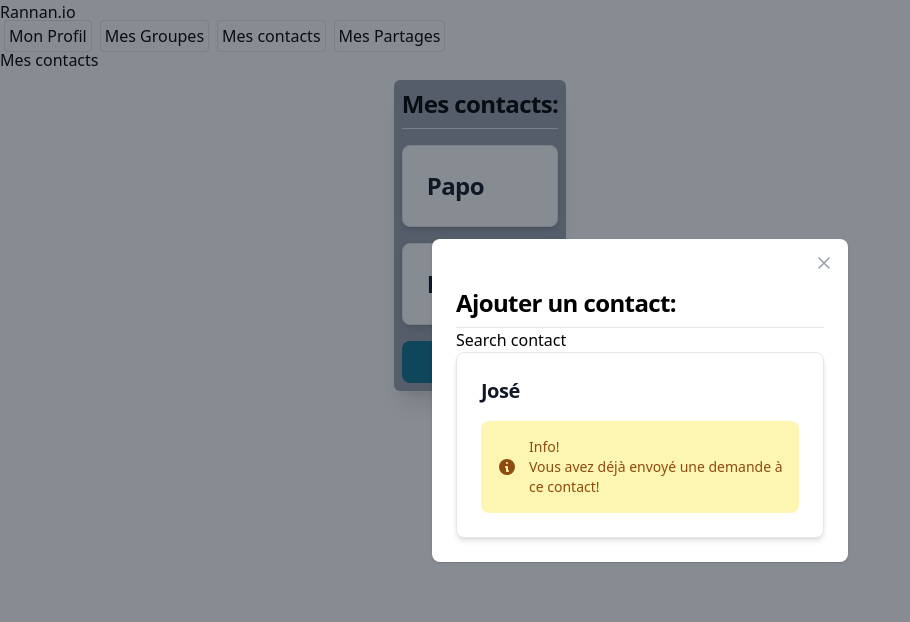
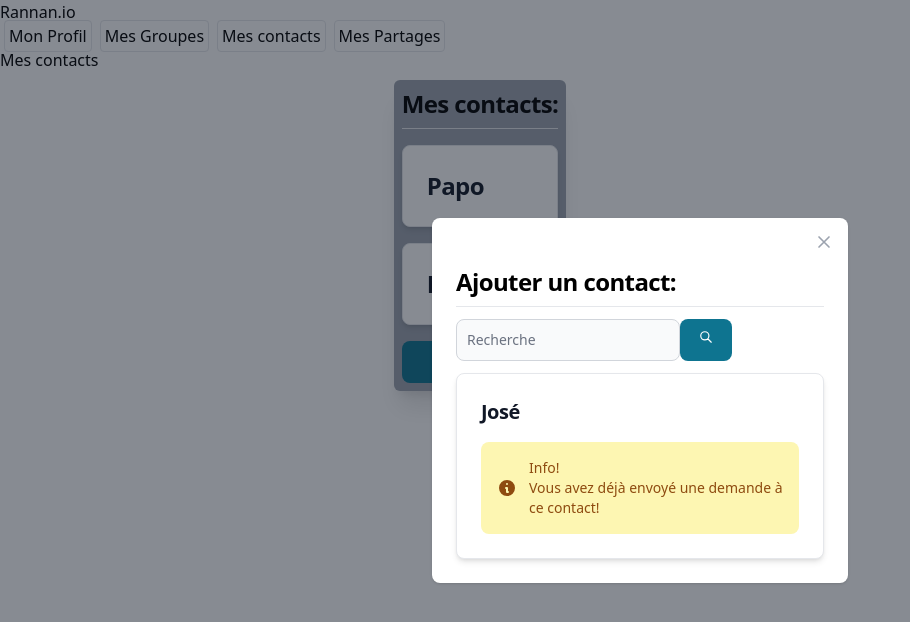
Before and after one commit to Tonyac-create/Rannan_Front, a React (Vite) app: page /contacts in a window 1280 px wide. Both pictures are taken after a click on the button "Ajouter". Shown: the top 622 px of the page, without its empty margins (0-910 px from the left). Built offline with nearby package versions, Linux system fonts and the light colour scheme.

Commit message:
barre de recherche visuelle non fonctionnelle

```diff
--- a/src/components/ContactsList/CL-ModalAddContact/ModalAddContact.tsx
+++ b/src/components/ContactsList/CL-ModalAddContact/ModalAddContact.tsx
@@ -1,11 +1,12 @@
 import React from 'react'
 import AddContact from '../../Forms/AddContact/AddContact'
+import SearchUser from '../../Forms/SearchUser/SearchUser'
 
 const ModalAddContact = () => {
   return (
-    <div className='modalAddContact'>
+    <div className='modalAddContact flex flex-col gap-3'>
         <h3 className="scroll-m-20 border-b pb-2 text-xl font-semibold tracking-tight transition-colors first:mt-0 sm:text-2xl">Ajouter un contact:</h3>
-        <div>Search contact</div>
+        <SearchUser />
         <AddContact />
     </div>
   )
--- a/src/components/Forms/AddContact/AddContact.tsx
+++ b/src/components/Forms/AddContact/AddContact.tsx
@@ -28,7 +28,8 @@ const AddContact = () => {
 
   return (
     <div className='formAddContact'>
-      <AddUserCard id={userTest.id} nickname={userTest.nickname}  />
+      <AddUserCard id={userTest.id} nickname={userTest.nickname}  />  {/* si vide afficher une alerte, aucun user trouvé */}
+
     </div>
   )
 }
--- /dev/null
+++ b/src/components/Forms/SearchUser/SearchUser.tsx
@@ -0,0 +1,22 @@
+'use client';
+import React from 'react';
+import { Button, TextInput } from 'flowbite-react';
+import { HiOutlineSearch } from 'react-icons/hi';
+
+const SearchUser = () => {
+  return (
+    <form className="max-w-md flex flex-row">
+      <TextInput
+        id="nickname"
+        required
+        type="text"
+        placeholder='Recherche'
+      />
+      <Button type="submit">
+        <HiOutlineSearch/>
+      </Button>
+    </form>
+  )
+}
+
+export default SearchUser
```
